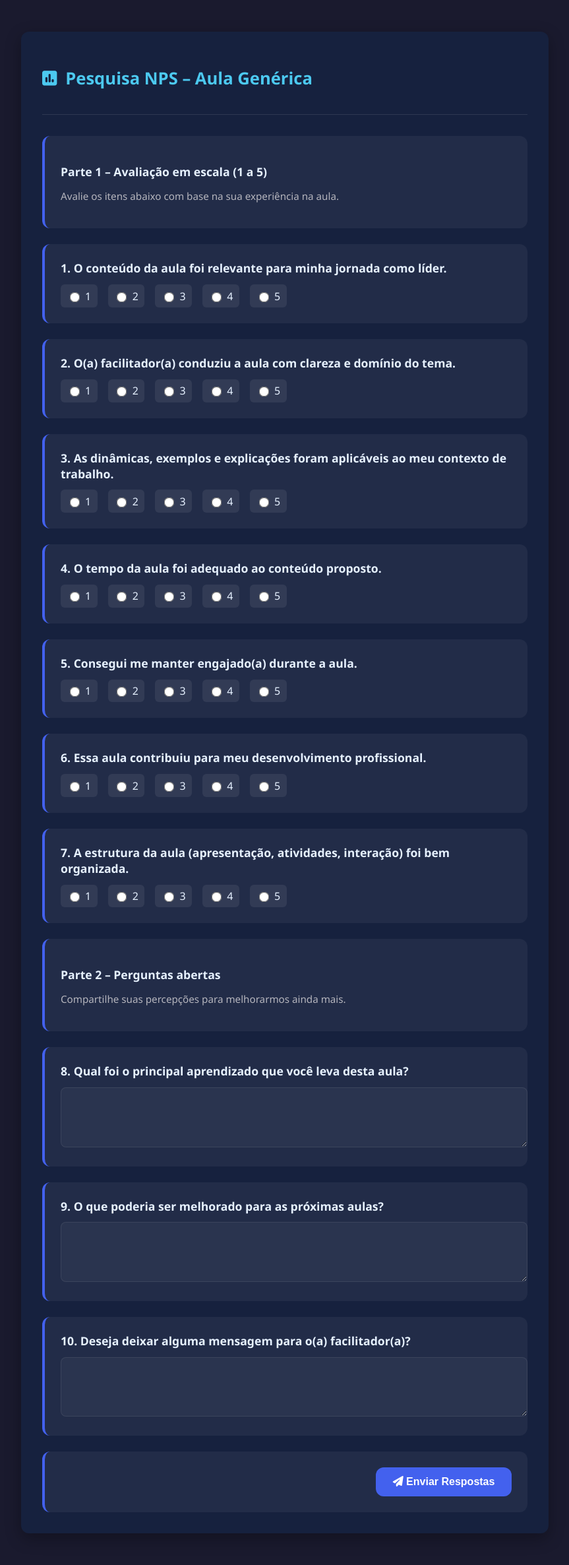
After one commit to eleva2025/eleva2025, a Flask app: page /pesquisa_nps_gestao in a window 1280 px wide. The commit adds this page. Shown: the whole page at 66% size, without its empty margins (208-1071 px from the left). Run offline with Flask 3, Linux system fonts and the light colour scheme; the visitor is signed in with stand-in values (Sample User, id 1); data that the repository does not hold is empty.

Commit message:
ashdiahsgdkash

```diff
--- a/app.py
+++ b/app.py
@@ -12,7 +12,7 @@ app.secret_key = os.getenv('FLASK_SECRET_KEY', 'sua_chave_secreta_aqui')
 
 # Configurações do Xano
 XANO_BASE_URL = os.getenv('XANO_BASE_URL', "https://xidg-u2cu-sa8e.n7c.xano.io/api:loOqZbWF")
-XANO_API_KEY = os.getenv('XANO_API_KEY', "eyJhbGciOiJBMjU2S1ciLCJlbmMiOiJBMjU2Q0JDLUhTNTEyIiwiemlwIjoiREVGIn0.l9gG7EYRhkoILCMjJ1AtATg6_KB3jxxHYbP0hCgOiVHBHDqrRTysxJjEwCjeas0N9cPMSPxWki4ct7Uwn0YCrWAhe2ZtTI5O.QOr_XtSatiyeJ37k38eQvg.R3emBjxcY4CKp9KWjNIJIDO1HbqxxC1OzM6m7MVP6YK8ueyUn-i3yUMby67uqqhj6iGh2Uq-WK_JmCwjc2kezCf5h2SOgv5rv82TjlGVRmgV6wGGIAQmilgyPzmk_ZdygbSCY4NUyxPOv43-fneGQQ.umRocZe_GIRCsxEPSJLTZ7sFD_qmqKzQw61fjdBnoD0")
+XANO_API_KEY = os.getenv('XANO_API_KEY', "eyJhbGciOiJBMjU2S1ciLCJlbmMiOiJBMjU2Q0JDLUhTNTEyIiwiemlwIjoiREVGIn0.qHzpZLM-XBA3MdMHf5ebB6FTF52dtLhYpRSv4edxcVmxLeBq7XyQcHfU-PefSLjhQGDT2QL0lS-ObDjFFAAE3dRQmsZ27zwD.UOPkcljM9ER5TRmzybqqGg.gkYpI8rD6KxWakdWLnbMbbWj2WQ9BzIJlxm4Of6_UXDkXeCkbN-6X5I5346hD5sB0K9pNoCxRy3SRz7ZSjuwsfvs-C1q_Ki7aKKHWd3dDs-g9zhLJ-52yLlEqErNqwIS1PpbCHE5z3ndfs6Oa7Rxpg.ZFjBMPM4nbNU137JVDGa9Js7NLuR_i_nIsMroWtG3Ww")
 # Estrutura das tabelas no Xano
 XANO_TABLES = {
     'users': 'user_eleva',
@@ -24,6 +24,8 @@ XANO_TABLES = {
     'professor_disciplines': 'professor_disciplines_eleva',
     'respostas_prova':'respostas_prova',
     'respostas_prova_2':'respostas_prova_2',
+    'pesquisa_nps_respostas':'pesquisa_nps_respostas'
+
 }
 
 # Configuração do Flask-Login
@@ -194,6 +196,68 @@ def debug_user(username):
     })
 
 
+from flask import render_template, request, redirect, url_for, flash
+from flask_login import login_required, current_user
+from datetime import datetime
+
+@app.route('/pesquisa_nps_gestao', methods=['GET', 'POST'])
+@login_required
+def pesquisa_nps_gestao():
+    nome_aula = request.args.get('aula', 'Aula Genérica')
+    username = current_user.username.strip() if current_user.username else "Desconhecido"
+
+    perguntas = [
+        "O conteúdo da aula foi relevante para minha jornada como líder.",
+        "O(a) facilitador(a) conduziu a aula com clareza e domínio do tema.",
+        "As dinâmicas, exemplos e explicações foram aplicáveis ao meu contexto de trabalho.",
+        "O tempo da aula foi adequado ao conteúdo proposto.",
+        "Consegui me manter engajado(a) durante a aula.",
+        "Essa aula contribuiu para meu desenvolvimento profissional.",
+        "A estrutura da aula (apresentação, atividades, interação) foi bem organizada."
+    ]
+
+    if request.method == 'POST':
+        # Coleta e sanitização dos dados
+        respostas = {
+            'username': username,
+            'aula': request.form.get('aula', '').strip(),
+            'r1': int(request.form.get('r1', 0)),
+            'r2': int(request.form.get('r2', 0)),
+            'r3': int(request.form.get('r3', 0)),
+            'r4': int(request.form.get('r4', 0)),
+            'r5': int(request.form.get('r5', 0)),
+            'r6': int(request.form.get('r6', 0)),
+            'r7': int(request.form.get('r7', 0)),
+            'r8': request.form.get('r8', '').strip(),
+            'r9': request.form.get('r9', '').strip(),
+            'r10': request.form.get('r10', '').strip(),
+            'data_envio': datetime.utcnow().isoformat()
+        }
+
+        print("🔍 DEBUG - RESPOSTAS A ENVIAR:")
+        for k, v in respostas.items():
+            print(f"{k}: {v}")
+
+        try:
+            resultado = xano_request('POST', 'pesquisa_nps_respostas', data=respostas)
+            print("✅ Envio ao Xano bem-sucedido:")
+            print(resultado)
+            flash('Pesquisa enviada com sucesso!', 'success')
+        except Exception as e:
+            print(f"❌ ERRO AO ENVIAR PARA XANO: {str(e)}")
+            flash('Erro ao enviar a pesquisa. Tente novamente.', 'error')
+
+        return redirect(url_for('student_dashboard'))
+
+    # GET: renderiza o formulário
+    return render_template(
+        'pesquisa_nps_gestao.html',
+        nome_aula=nome_aula,
+        username=username,
+        perguntas=perguntas
+    )
+
+
 @app.route('/logout')
 @login_required
 def logout():
@@ -255,9 +319,6 @@ def student_dashboard():
                 })
                 discipline_ids.add(discipline_id)
 
-
-
-
         # Buscar notas
         grades = xano_request('GET', 'grades', params={'student_id': current_user.id}) or []
         processed_grades = []
@@ -288,8 +349,8 @@ def student_dashboard():
                 content_dict = {
                     "id": content.get("id"),
                     "content": content.get("content"),
-                    "title": content.get("title"),  # ← ✅ adiciona o título
-                    "link": content.get("link"),    # ← ✅ adiciona o link
+                    "title": content.get("title"),
+                    "link": content.get("link"),
                     "discipline_id": content.get("discipline_id"),
                     "discipline_name": discipline_map.get(discipline_id, "Desconhecida"),
                     "created_at": content.get("created_at")
@@ -298,17 +359,26 @@ def student_dashboard():
                 contents.append(content_dict)
                 conteudos_ids_adicionados.add(content["id"])
 
+        # ✅ Aulas com pesquisas NPS habilitadas
+        aulas_disponiveis = [
+            {"nome": "Aula 15/05"},
+            {"nome": "Aula 20/05"},
+            {"nome": "Aula 22/05"},
+        ]
 
+        # ✅ Renderiza o painel com todos os dados
         return render_template('student_dashboard.html',
                                disciplines=disciplines,
                                grades=processed_grades,
                                messages=messages,
-                               contents=contents)
+                               contents=contents,
+                               aulas_disponiveis=aulas_disponiveis)
 
     except Exception as e:
         print(f"ERRO no dashboard do aluno: {str(e)}")
         flash('Erro ao carregar dashboard', 'error')
         return redirect(url_for('home'))
+
 
 
 
--- /dev/null
+++ b/templates/pesquisa_nps_gestao.html
@@ -0,0 +1,204 @@
+<!DOCTYPE html>
+<html lang="pt-br">
+<head>
+  <meta charset="UTF-8">
+  <meta name="viewport" content="width=device-width, initial-scale=1.0">
+  <title>Pesquisa NPS – {{ nome_aula }}</title>
+  <link rel="stylesheet" href="https://cdnjs.cloudflare.com/ajax/libs/font-awesome/6.4.0/css/all.min.css">
+  <style>
+    body {
+      font-family: 'Segoe UI', Tahoma, Geneva, Verdana, sans-serif;
+      background-color: #1a1a2e;
+      color: #e6f1ff;
+      margin: 0;
+      padding: 0;
+    }
+
+    :root {
+      --primary-color: #4361ee;
+      --secondary-color: #3a0ca3;
+      --accent-color: #4cc9f0;
+      --text-primary: #e6f1ff;
+      --card-bg: #16213e;
+      --border-radius: 12px;
+    }
+
+    .container {
+      max-width: 800px;
+      margin: 2rem auto;
+      padding: 1rem;
+    }
+
+    .card {
+      background-color: var(--card-bg);
+      padding: 2rem;
+      border-radius: var(--border-radius);
+      box-shadow: 0 8px 24px rgba(0, 0, 0, 0.3);
+    }
+
+    .card-header {
+      margin-bottom: 2rem;
+      border-bottom: 1px solid rgba(255, 255, 255, 0.1);
+      padding-bottom: 1rem;
+    }
+
+    .card-title {
+      font-size: 1.6rem;
+      color: var(--accent-color);
+      display: flex;
+      align-items: center;
+      gap: 0.8rem;
+    }
+
+    .content-list {
+      display: grid;
+      gap: 1.5rem;
+    }
+
+    .content-item {
+      background-color: rgba(255, 255, 255, 0.05);
+      padding: 1.5rem;
+      border-left: 4px solid var(--primary-color);
+      border-radius: var(--border-radius);
+    }
+
+    .content-discipline {
+      font-weight: 600;
+      font-size: 1.1rem;
+      margin-bottom: 0.8rem;
+      color: var(--text-primary);
+    }
+
+    .message-content {
+      color: #b5b5bd;
+      font-size: 0.95rem;
+    }
+
+    .rating-options {
+      display: flex;
+      gap: 1rem;
+      flex-wrap: wrap;
+      margin-top: 0.5rem;
+    }
+
+    .rating-label {
+      display: flex;
+      align-items: center;
+      gap: 0.4rem;
+      background-color: rgba(255, 255, 255, 0.07);
+      padding: 0.4rem 0.6rem;
+      border-radius: 6px;
+      transition: background-color 0.2s;
+    }
+
+    .rating-label:hover {
+      background-color: rgba(255, 255, 255, 0.12);
+    }
+
+    .rating-label input[type="radio"] {
+      accent-color: var(--accent-color);
+      transform: scale(1.2);
+    }
+
+    .textarea-nps {
+      width: 100%;
+      padding: 0.7rem;
+      background-color: rgba(255, 255, 255, 0.04);
+      border: 1px solid rgba(255, 255, 255, 0.08);
+      border-radius: 8px;
+      color: var(--text-primary);
+      resize: vertical;
+      font-family: inherit;
+      font-size: 1rem;
+      transition: border-color 0.3s;
+    }
+
+    .textarea-nps:focus {
+      border-color: var(--accent-color);
+      outline: none;
+    }
+
+    .submit-nps {
+      background-color: var(--primary-color);
+      padding: 0.8rem 1.6rem;
+      font-size: 1rem;
+      border-radius: var(--border-radius);
+      border: none;
+      color: white;
+      font-weight: 600;
+      cursor: pointer;
+      transition: background-color 0.3s ease, transform 0.2s ease;
+    }
+
+    .submit-nps:hover {
+      background-color: var(--accent-color);
+      transform: scale(1.05);
+    }
+
+    .submit-wrapper {
+      text-align: right;
+    }
+  </style>
+</head>
+<body>
+  <div class="container">
+    <div class="card" id="pesquisa-nps">
+      <div class="card-header">
+        <h2 class="card-title">
+          <i class="fas fa-poll"></i>
+          Pesquisa NPS – {{ nome_aula }}
+        </h2>
+      </div>
+
+      <form action="{{ url_for('pesquisa_nps_gestao') }}?aula={{ nome_aula | urlencode }}" method="POST" class="content-list">
+        <input type="hidden" name="aula" value="{{ nome_aula }}">
+
+        <div class="content-item">
+          <p class="content-discipline"><strong>Parte 1 – Avaliação em escala (1 a 5)</strong></p>
+          <p class="message-content">Avalie os itens abaixo com base na sua experiência na aula.</p>
+        </div>
+
+        {% for i in range(1,8) %}
+        <div class="content-item">
+          <div class="content-discipline">{{ i }}. {{ perguntas[i-1] }}</div>
+          <div class="rating-options">
+            {% for nota in range(1,6) %}
+            <label class="rating-label">
+              <input type="radio" name="r{{i}}" value="{{nota}}" required>
+              <span>{{nota}}</span>
+            </label>
+            {% endfor %}
+          </div>
+        </div>
+        {% endfor %}
+
+        <div class="content-item">
+          <p class="content-discipline"><strong>Parte 2 – Perguntas abertas</strong></p>
+          <p class="message-content">Compartilhe suas percepções para melhorarmos ainda mais.</p>
+        </div>
+
+        <div class="content-item">
+          <div class="content-discipline">8. Qual foi o principal aprendizado que você leva desta aula?</div>
+          <textarea name="r8" rows="3" class="textarea-nps" required></textarea>
+        </div>
+
+        <div class="content-item">
+          <div class="content-discipline">9. O que poderia ser melhorado para as próximas aulas?</div>
+          <textarea name="r9" rows="3" class="textarea-nps" required></textarea>
+        </div>
+
+        <div class="content-item">
+          <div class="content-discipline">10. Deseja deixar alguma mensagem para o(a) facilitador(a)?</div>
+          <textarea name="r10" rows="3" class="textarea-nps" required></textarea>
+        </div>
+
+        <div class="content-item submit-wrapper">
+          <button type="submit" class="submit-nps">
+            <i class="fas fa-paper-plane"></i> Enviar Respostas
+          </button>
+        </div>
+      </form>
+    </div>
+  </div>
+</body>
+</html>
```
Also changed, not shown: templates/student_dashboard.html (+32 -0 lines).
